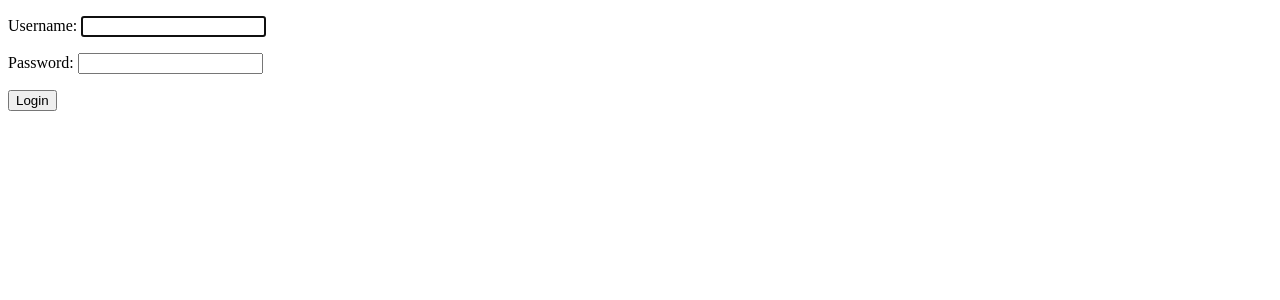
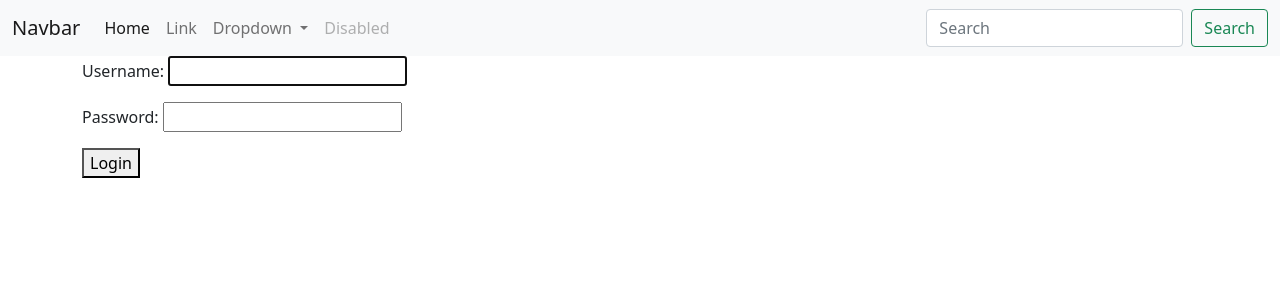
Before and after one commit to ppalancica/django-news-scraper, a Django app: page /accounts/login/ in a window 1280 px wide. Shown: the top 300 px of the page. Run offline with Django 3.2, Linux system fonts and the light colour scheme.

Commit message:
Added some templates and Navbar component

```diff
--- a/templates/base.html
+++ b/templates/base.html
@@ -4,10 +4,17 @@
     <meta charset="UTF-8">
     <meta name="viewport" content="width=device-width, initial-scale=1.0">
     <meta http-equiv="X-UA-Compatible" content="ie=edge">
-    <title>Document</title>
+    <title>Django Auth Tutorial</title>
+    <!-- CSS only -->
+    <link href="https://cdn.jsdelivr.net/npm/bootstrap@5.0.0-beta3/dist/css/bootstrap.min.css" rel="stylesheet" integrity="sha384-eOJMYsd53ii+scO/bJGFsiCZc+5NDVN2yr8+0RDqr0Ql0h+rP48ckxlpbzKgwra6" crossorigin="anonymous">
 </head>
 <body>
-    {% block content  %}
-    {% endblock content %}
+    {% include 'navbar.html' %}
+    <div class="container">
+      {% block content  %}
+      {% endblock content %}
+    </div>
+    <!-- JavaScript Bundle with Popper -->
+    <script src="https://cdn.jsdelivr.net/npm/bootstrap@5.0.0-beta3/dist/js/bootstrap.bundle.min.js" integrity="sha384-JEW9xMcG8R+pH31jmWH6WWP0WintQrMb4s7ZOdauHnUtxwoG2vI5DkLtS3qm9Ekf" crossorigin="anonymous"></script>
 </body>
 </html>
--- /dev/null
+++ b/templates/navbar.html
@@ -0,0 +1,36 @@
+<nav class="navbar navbar-expand-lg navbar-light bg-light">
+  <div class="container-fluid">
+    <a class="navbar-brand" href="#">Navbar</a>
+    <button class="navbar-toggler" type="button" data-bs-toggle="collapse" data-bs-target="#navbarSupportedContent" aria-controls="navbarSupportedContent" aria-expanded="false" aria-label="Toggle navigation">
+      <span class="navbar-toggler-icon"></span>
+    </button>
+    <div class="collapse navbar-collapse" id="navbarSupportedContent">
+      <ul class="navbar-nav me-auto mb-2 mb-lg-0">
+        <li class="nav-item">
+          <a class="nav-link active" aria-current="page" href="#">Home</a>
+        </li>
+        <li class="nav-item">
+          <a class="nav-link" href="#">Link</a>
+        </li>
+        <li class="nav-item dropdown">
+          <a class="nav-link dropdown-toggle" href="#" id="navbarDropdown" role="button" data-bs-toggle="dropdown" aria-expanded="false">
+            Dropdown
+          </a>
+          <ul class="dropdown-menu" aria-labelledby="navbarDropdown">
+            <li><a class="dropdown-item" href="#">Action</a></li>
+            <li><a class="dropdown-item" href="#">Another action</a></li>
+            <li><hr class="dropdown-divider"></li>
+            <li><a class="dropdown-item" href="#">Something else here</a></li>
+          </ul>
+        </li>
+        <li class="nav-item">
+          <a class="nav-link disabled" href="#" tabindex="-1" aria-disabled="true">Disabled</a>
+        </li>
+      </ul>
+      <form class="d-flex">
+        <input class="form-control me-2" type="search" placeholder="Search" aria-label="Search">
+        <button class="btn btn-outline-success" type="submit">Search</button>
+      </form>
+    </div>
+  </div>
+</nav>
--- a/templates/registration/login.html
+++ b/templates/registration/login.html
@@ -1,14 +1,9 @@
-<!DOCTYPE html>
-<html lang="en" dir="ltr">
-  <head>
-    <meta charset="utf-8">
-    <title>Django Authentication</title>
-  </head>
-  <body>
+{% extends 'base.html' %}
+
+{% block content %}
     <form method="POST">
       {% csrf_token %}
       {{ form.as_p }}
       <button type="submit">Login</button>
     </form>
-  </body>
-</html>
+{% endblock content %}
```
